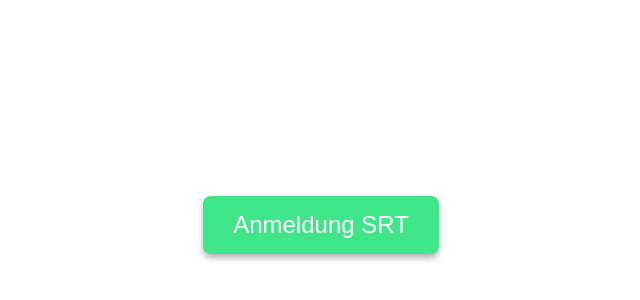
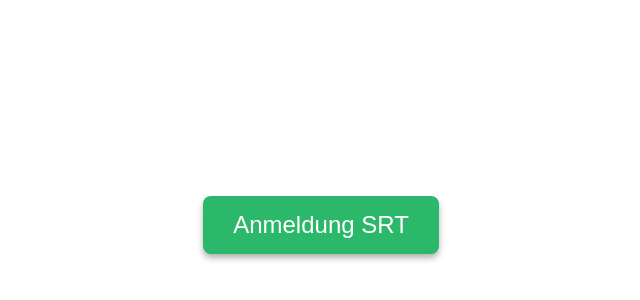
Before and after one commit to andreasnnet/srt, a plain HTML site: page index.html in a window 1280 px wide. Shown: the part 496-796 px from the top of the page, without its empty margins (319-959 px from the left). Drawn offline with Linux system fonts and the light colour scheme.

Commit message:
index.html

```diff
--- a/index.html
+++ b/index.html
@@ -20,7 +20,7 @@
             margin-bottom: 50px; /* Abstand vom unteren Rand */
             padding: 15px 30px;
             font-size: 1.5em; /* Größerer Text */
-            background-color: #3ee689; /* Grüne Farbe */
+            background-color: #2cb86b; /* Grüne Farbe */
             color: white;
             border: none;
             border-radius: 8px;
```
